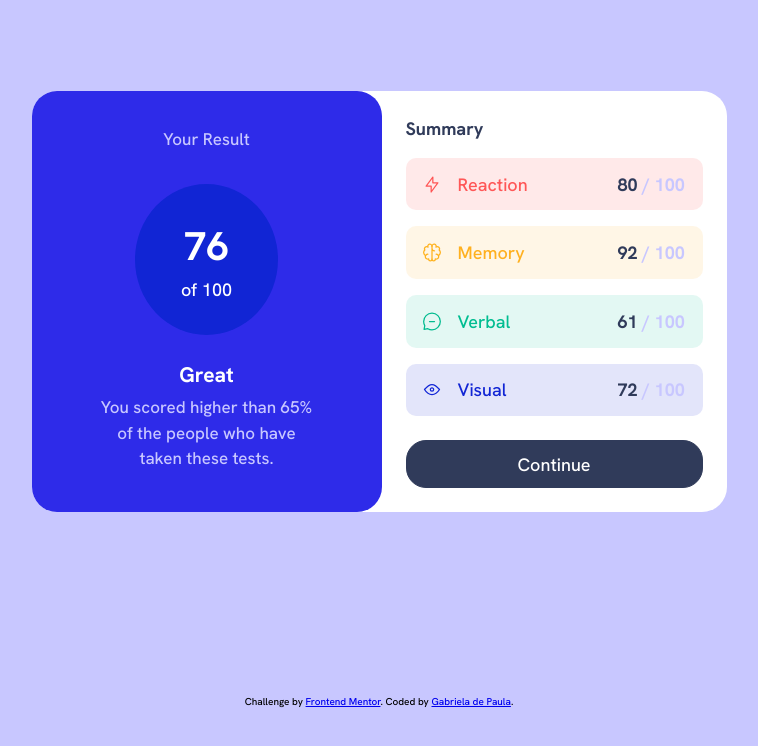
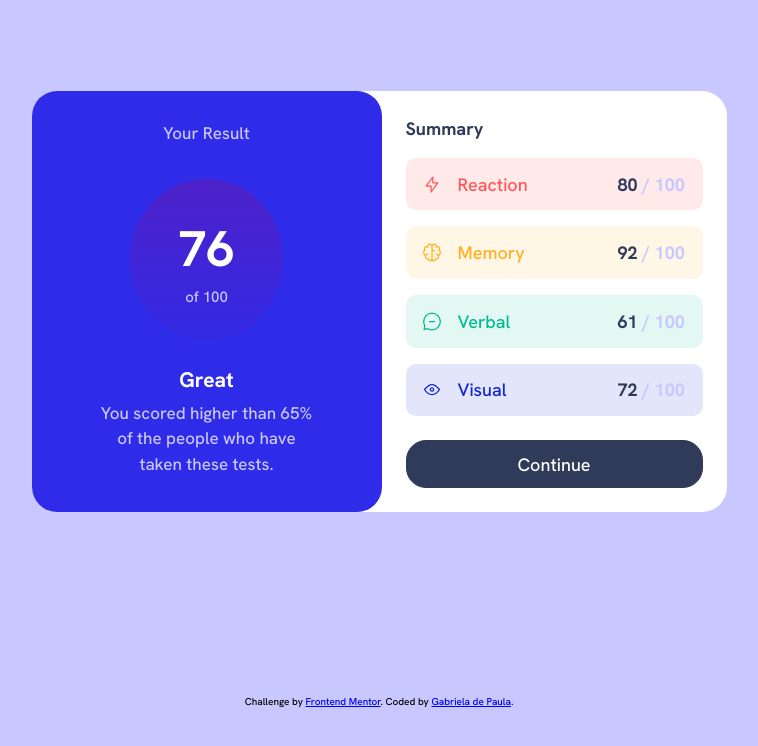
Before and after one commit to PaulaR-05/Results-summary-component, a plain HTML site: page index.html in a window 1280 px wide. Shown: the whole page, without its empty margins (261-1019 px from the left). Drawn offline with Linux system fonts and the light colour scheme.

Commit message:
Update style.css

```diff
--- a/style.css
+++ b/style.css
@@ -106,10 +106,20 @@ h6 {
   width: 40%;
   padding: 1rem;
   border-radius: 50%;
-  background-color: var(--Cobalt-blue);
+  background: linear-gradient(
+    180deg,
+    #4d21c9,
+    rgba(37, 33, 201, 0) 120%,
+    rgba(37, 33, 201, 0) 0
+  );
 }
 .container__score--result h2 {
-  font-size: 40px;
+  font-size: 50px;
+}
+.container__score--result p {
+  color: var(--Light-lavender);
+  font-weight: lighter;
+  font-size: 15px;
 }
 .container__score--info {
   margin-top: 0.5rem;
@@ -217,7 +227,7 @@ footer {
   .container__score--result {
     color: var(--White);
     margin: 0 auto;
-    width: 45%;
+    width: 48%;
     padding: 2rem;
     border-radius: 50%;
   }
```
